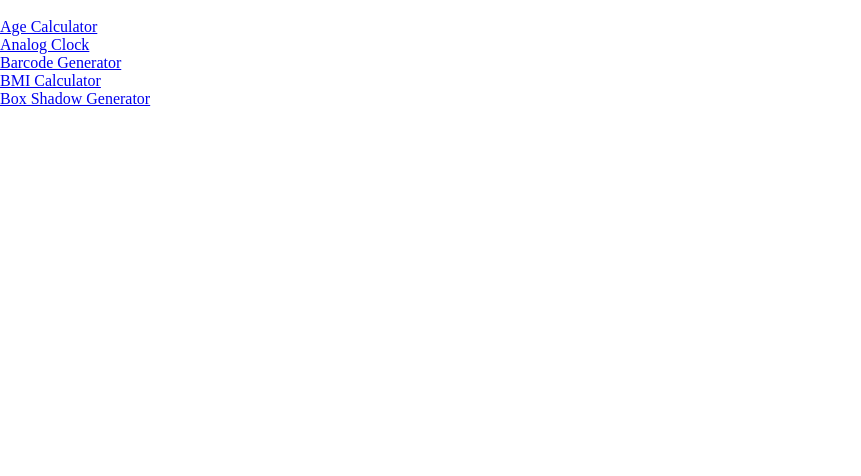
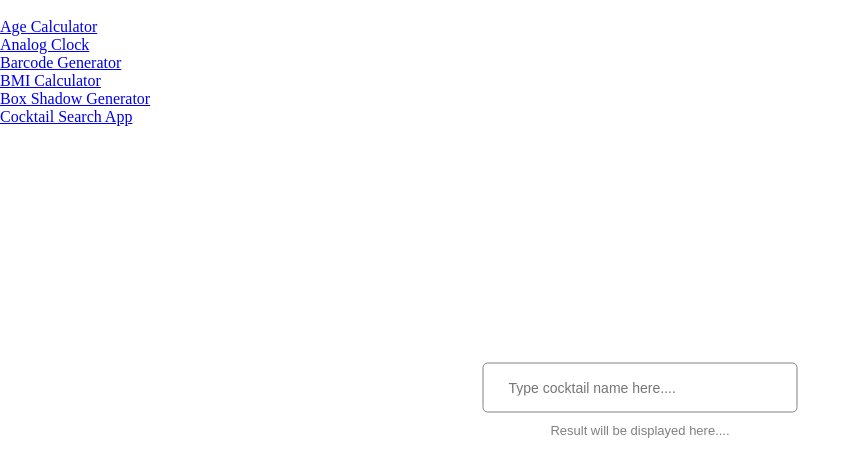
Before and after one commit to ian7525/react_30, a React (Create React App) app: page /cocktail in a window 1280 px wide. Shown: the top 476 px of the page, without its empty margins (0-861 px from the left). Built offline with nearby package versions, Linux system fonts and the light colour scheme.

Commit message:
Add Cocktail Search App (Not finish yet)

```diff
--- a/src/App.tsx
+++ b/src/App.tsx
@@ -7,6 +7,7 @@ import AnologClock from './pages/anologClock'
 import BarcodeGenerator from './pages/barcodeGenerator'
 import BmiCalculator from './pages/bmiCalculator'
 import BoxShadowGenerator from './pages/boxShadowGenerator'
+import CocktailSearch from './pages/cocktail'
 
 function App() {
   return (
@@ -32,6 +33,9 @@ function App() {
             <li>
               <Link to="/box-shadow">Box Shadow Generator</Link>
             </li>
+            <li>
+              <Link to="/cocktail">Cocktail Search App</Link>
+            </li>
           </ul>
         </nav>
 
@@ -42,6 +46,7 @@ function App() {
           <Route path="/barcode" element={<BarcodeGenerator />} />
           <Route path="/bmi" element={<BmiCalculator />} />
           <Route path="/box-shadow" element={<BoxShadowGenerator />} />
+          <Route path="/cocktail" element={<CocktailSearch />} />
         </Routes>
       </div>
     </Router>
--- /dev/null
+++ b/src/pages/cocktail/index.tsx
@@ -0,0 +1,107 @@
+import React, { useState } from 'react'
+
+import { CocktailBody, CocktailContainer } from './style'
+
+interface Props {}
+
+const CocktailSearch: React.FC<Props> = ({}) => {
+  const [cocktail, setCocktail] = useState('')
+
+  const [ingredientsBox, setIngredientsBox] = useState('')
+  const [instruction, setInstruction] = useState('')
+  const [cocktailImg, setCocktailImg] = useState('')
+  const [cocktailNameText, setCocktailNameText] = useState('')
+
+  const [infoBoxDisplay, setInfoBoxDisplay] = useState('')
+  const [dispMsgDisplay, setDispMsgDisplay] = useState('')
+
+  const getIngredients = (ingredient: any) => {
+    console.log('getIngredients ingredient=', ingredient)
+    return `
+      <ul>
+        <li>{ingredient}</li>
+      </ul>`
+  }
+
+  const getCocktailInfo = (cocktailName: any) => {
+    console.log('cocktailName=', cocktailName)
+    setInfoBoxDisplay('block')
+    setDispMsgDisplay('none')
+    console.log('infoBoxDisplay=', infoBoxDisplay)
+    console.log('dispMsgDisplay=', dispMsgDisplay)
+    const url = 'https://www.thecocktaildb.com/api/json/v1/1/search.php?s='
+    fetch(url + cocktailName)
+      .then((res) => res.json())
+      .then((data) => {
+        let myCocktail = data.drinks[0]
+        setCocktailImg(myCocktail.strDrinkThumb)
+        setCocktailNameText(
+          `<i class="fa-solid fa-martini-glass-citrus"></i> <span>${myCocktail.strDrink}</span>`
+        )
+        let count = 1
+        let ingredients = []
+
+        for (let i in myCocktail) {
+          let ingredient = ''
+          let measure = ''
+
+          if (i.startsWith('strIngredient') && myCocktail[i]) {
+            ingredient = myCocktail[i]
+            measure = myCocktail['strMeasure' + count]
+            count += 1
+            ingredients.push(`${measure} ${ingredient}`)
+          }
+        }
+        console.log('ingredients=', ingredients)
+        ingredients.forEach((ingredient) => {
+          setIngredientsBox(getIngredients(ingredient))
+        })
+        console.log('ingredientsBox=', ingredientsBox)
+        setInstruction(myCocktail.strInstructions)
+      })
+  }
+
+  return (
+    <CocktailBody>
+      <CocktailContainer
+        infoBoxDisplay={infoBoxDisplay}
+        dispMsgDisplay={dispMsgDisplay}
+      >
+        <div className="search-box">
+          <i className="fa-solid fa-magnifying-glass"></i>
+          <input
+            type="text"
+            placeholder="Type cocktail name here...."
+            onChange={(e) => {
+              setCocktail(e.target.value)
+            }}
+            onKeyUp={(e) => {
+              if (e.key === 'Enter') {
+                getCocktailInfo(cocktail)
+              }
+            }}
+          />
+        </div>
+        <p className="display-msg">Result will be displayed here....</p>
+        <div className="info-box">
+          <div className="cocktail-img">
+            <img src={cocktailImg} alt="Loading..." />
+          </div>
+          <div className="cocktail-name">
+            <span className="cocktail">{cocktailNameText}</span>
+          </div>
+          <div className="ingredients-box">
+            <h3>Ingredients</h3>
+            <div className="ingredients">{ingredientsBox}</div>
+            <div className="instructions-box">
+              <h3>Instruction</h3>
+              <span className="instruction">{instruction}</span>
+            </div>
+          </div>
+        </div>
+      </CocktailContainer>
+    </CocktailBody>
+  )
+}
+
+export default CocktailSearch
--- /dev/null
+++ b/src/pages/cocktail/style.tsx
@@ -0,0 +1,148 @@
+import styled from 'styled-components'
+
+export const CocktailBody = styled.body`
+  font-family: 'poppins', sans-serif;
+  background: #00a292;
+`
+
+interface StyledDivProps {
+  infoBoxDisplay: string
+  dispMsgDisplay: string
+}
+export const CocktailContainer = styled.div<StyledDivProps>`
+  padding: 20px;
+  width: 355px;
+  background: white;
+  position: absolute;
+  top: 50%;
+  left: 50%;
+  transform: translate(-50%, -50%);
+  border-radius: 5px;
+  overflow: hidden;
+
+  .search-box {
+    height: 50px;
+    border: 1px solid grey;
+    border-radius: 5px;
+    padding: 5px;
+    display: flex;
+    align-items: center;
+
+    i {
+      color: grey;
+      margin-left: 10px;
+      font-size: 15px;
+    }
+
+    input {
+      all: unset;
+      height: 45px;
+      width: 260px;
+      font-size: 14px;
+      padding-left: 10px;
+    }
+  }
+
+  .display-msg {
+    display: ${(props) => (props.dispMsgDisplay ? props.dispMsgDisplay : '')};
+    color: grey;
+    font-size: 13px;
+    text-align: center;
+    margin-top: 10px;
+  }
+
+  .cocktail-img {
+    height: 150px;
+    width: 150px;
+    display: flex;
+    align-items: center;
+    justify-content: center;
+    margin: auto;
+    margin-top: 30px;
+    overflow: hidden;
+    border-radius: 100%;
+
+    img {
+      height: 150px;
+      width: 150px;
+      border-radius: 100%;
+    }
+  }
+
+  .info-box {
+    display: ${(props) => (props.infoBoxDisplay ? props.infoBoxDisplay : '')};
+    .cocktail-name {
+      height: 35px;
+      background: #00a292;
+      color: white;
+      position: absolute;
+      left: 50%;
+      transform: translate(-50%, -50%);
+      display: flex;
+      justify-content: center;
+      align-items: center;
+      border-radius: 30px;
+      margin-top: -5px;
+      padding-left: 15px;
+      padding-right: 15px;
+      white-space: nowrap;
+      i {
+        padding-right: 3px;
+      }
+    }
+  }
+
+  .ingredients-box,
+  .instructions-box {
+    width: 100%;
+    margin-top: 40px;
+    padding: 5px;
+
+    h3 {
+      font-size: 14px;
+      position: relative;
+      top: 5px;
+      margin-left: 5px;
+      font-weight: 600;
+    }
+  }
+
+  .ingredients-box {
+    .ingredients {
+      ul {
+        display: grid;
+        grid-template-columns: auto auto;
+        gap: 0.8em 1.1em;
+        padding: 1.2em 0 0 1.2em;
+        font-size: 1em;
+      }
+      li {
+        font-size: 12px;
+        margin-top: -3px;
+      }
+    }
+  }
+
+  .instructions-box {
+    margin-top: 10px;
+
+    h3 {
+      margin-left: 0px;
+      padding-bottom: 8px;
+      margin-top: -1px;
+    }
+    .instruction {
+      font-size: 12px;
+      margin-top: 10px;
+    }
+  }
+
+  .info-box {
+    display: none;
+  }
+
+  &::selection {
+    background: rgb(100, 149, 237, 0.8);
+    color: white;
+  }
+`
```
